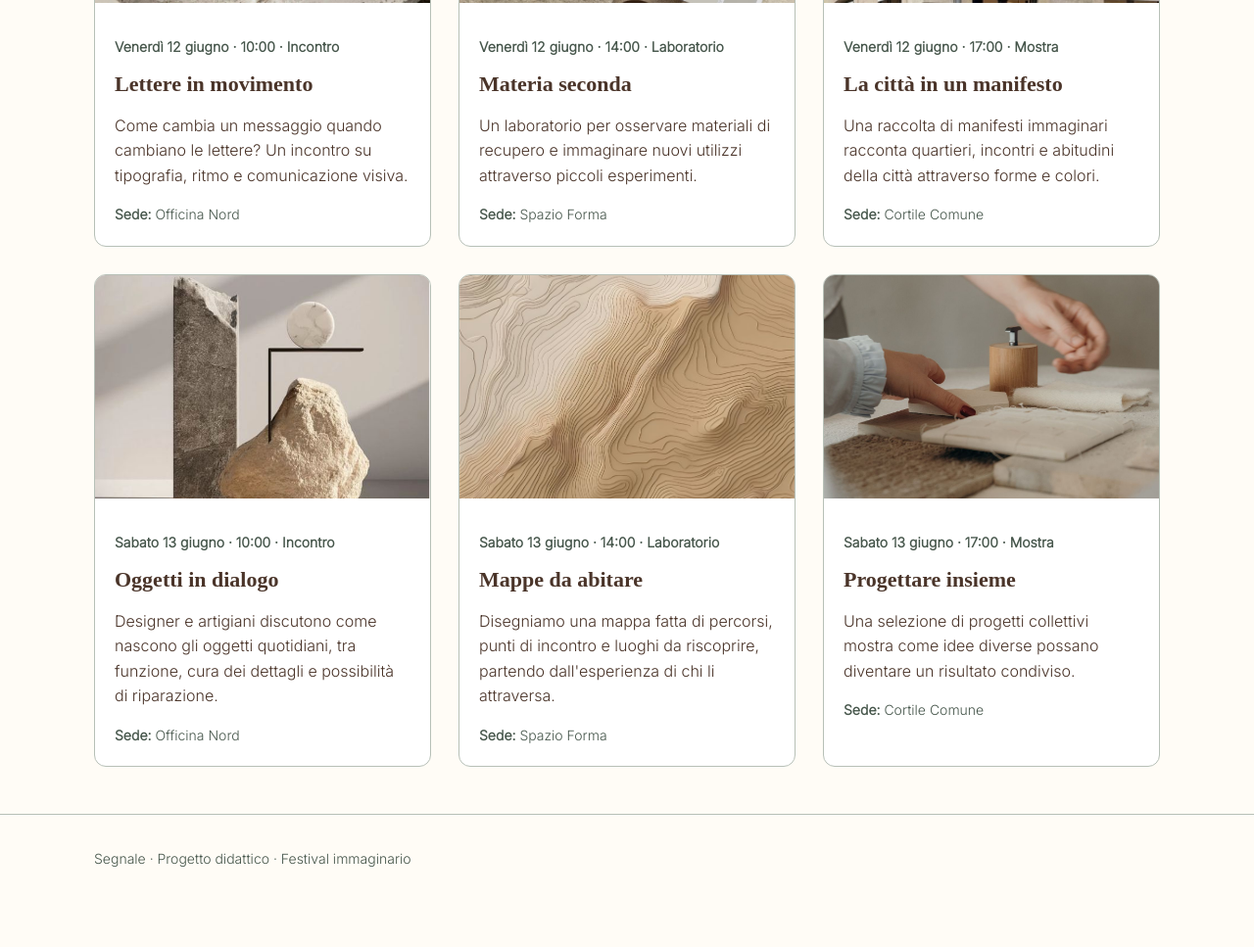
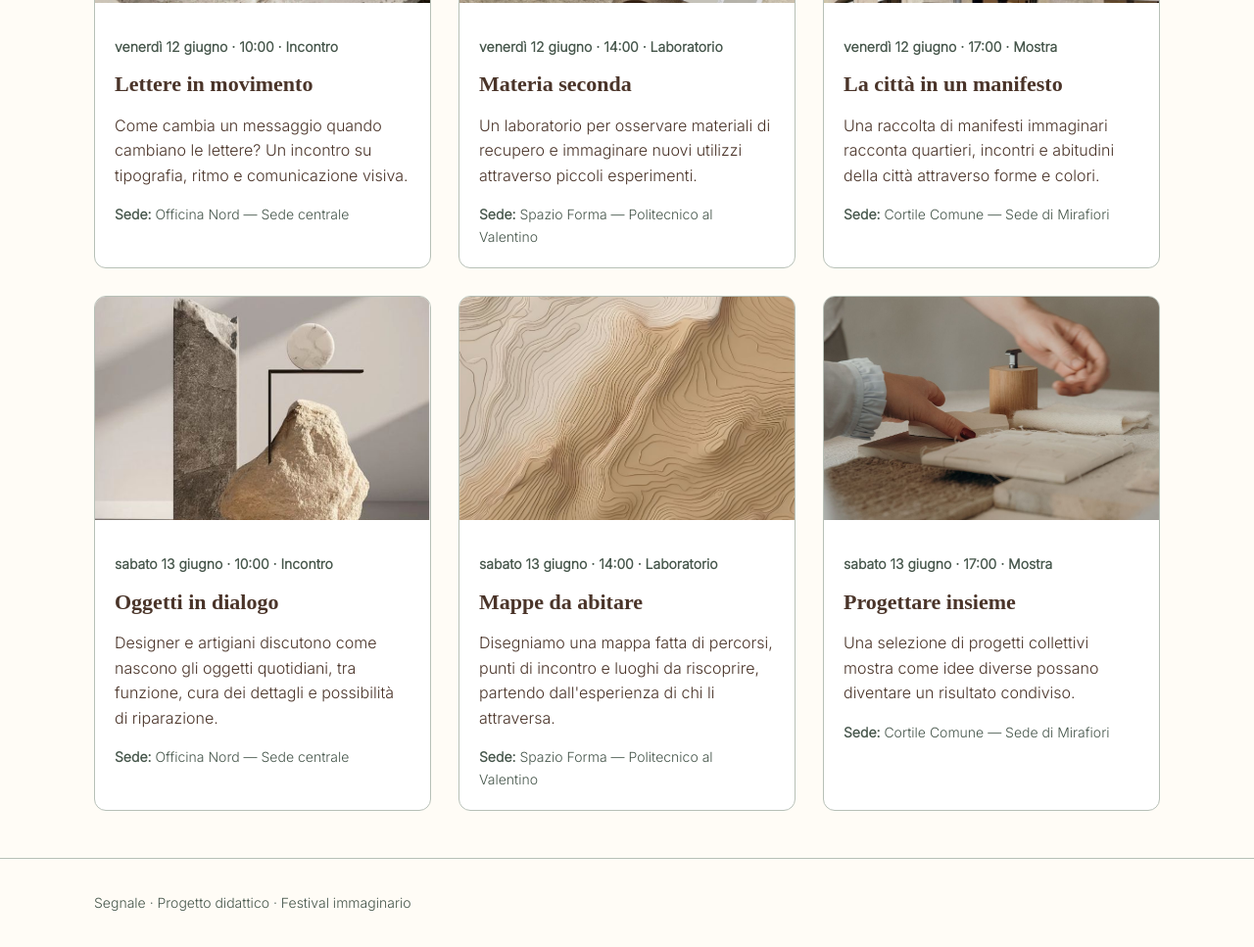
Before and after one commit to LetiziaBeccaria/festival-segnale, a plain HTML site: page programma.html in a window 1280 px wide. Shown: the part 794-1761 px from the top of the page at 98% size. Before the commit the page ends 1717 px from the top, so only its background shows below. Drawn offline with Linux system fonts and the light colour scheme; a web font is replaced by a local one.

Commit message:
versione 2.0 18 novembre

```diff
--- a/dati/eventi.json
+++ b/dati/eventi.json
@@ -58,6 +58,7 @@
     "immagine_alt": "Mappa beige che rappresenta dislivelli.",
     "sede_id": 2
   },
+
 {
     "id": 6,
     "titolo": "Progettare insieme",
--- a/programma.html
+++ b/programma.html
@@ -11,14 +11,14 @@
 </head>
 <body>
   <a class="skip-link" href="#contenuto">Vai al contenuto</a>
+
   <header class="site-header">
     <div class="container">
       <a class="brand" href="index.html">Segnale<span>Festival di design</span></a>
       <nav aria-label="Navigazione principale">
-        <!-- Da completare: collegare questa voce alla Home. -->
-         <a href="index.html">Home</a>
-         <a href="programma.html" aria-current="page">Programma</a>
-         <a href="info.html">Info e luoghi</a>
+        <a href="index.html">Home</a>
+        <a href="programma.html" aria-current="page">Programma</a>
+        <a href="info.html">Info e luoghi</a>
       </nav>
     </div>
   </header>
@@ -33,69 +33,123 @@
 
     <section class="content-section" aria-labelledby="titolo-eventi">
       <h2 id="titolo-eventi">Gli appuntamenti</h2>
-      <div class="event-grid">
-        <article class="event-card">
-          <img src="assets/lettere-in-movimento.jpg" alt="Immagine con libri su un tavolo sovrapposti e una ciotola sopra essi" width="900" height="600">
-          <div class="event-body">
-            <p class="event-meta">Venerdì 12 giugno · 10:00 · Incontro</p>
-            <h3>Lettere in movimento</h3>
-            <p>Come cambia un messaggio quando cambiano le lettere? Un incontro su tipografia, ritmo e comunicazione visiva.</p>
-            <p class="event-place"><strong>Sede:</strong> Officina Nord</p>
-          </div>
-        </article>
-        <article class="event-card">
-          <img src="assets/materia-seconda.jpg" alt="campioni di materiali sovrapposti su un tavolo" width="900" height="600">
-          <div class="event-body">
-            <p class="event-meta">Venerdì 12 giugno · 14:00 · Laboratorio</p>
-            <h3>Materia seconda</h3>
-            <p>Un laboratorio per osservare materiali di recupero e immaginare nuovi utilizzi attraverso piccoli esperimenti.</p>
-            <p class="event-place"><strong>Sede:</strong> Spazio Forma</p>
-          </div>
-        </article>
-        <article class="event-card">
-  <img src="assets/citta-manifesto.jpg" alt="Edificio storico di una città." width="900" height="600">
-  <div class="event-body">
-    <p class="event-meta">Venerdì 12 giugno · 17:00 · Mostra</p>
-    <h3>La città in un manifesto</h3>
-    <p>Una raccolta di manifesti immaginari racconta quartieri, incontri e abitudini della città attraverso forme e colori.</p>
-    <p class="event-place"><strong>Sede:</strong> Cortile Comune</p>
-  </div>
-</article>
-
-<article class="event-card">
-  <img src="assets/oggetti-dialogo.jpg" alt="Forme geometriche di materiali diversi disposte nello spazio." width="900" height="600">
-  <div class="event-body">
-    <p class="event-meta">Sabato 13 giugno · 10:00 · Incontro</p>
-    <h3>Oggetti in dialogo</h3>
-    <p>Designer e artigiani discutono come nascono gli oggetti quotidiani, tra funzione, cura dei dettagli e possibilità di riparazione.</p>
-    <p class="event-place"><strong>Sede:</strong> Officina Nord</p>
-  </div>
-</article>
-
-<article class="event-card">
-  <img src="assets/mappe-abitare.jpg" alt="Mappa dislivelli beige." width="900" height="600">
-  <div class="event-body">
-    <p class="event-meta">Sabato 13 giugno · 14:00 · Laboratorio</p>
-    <h3>Mappe da abitare</h3>
-    <p>Disegniamo una mappa fatta di percorsi, punti di incontro e luoghi da riscoprire, partendo dall'esperienza di chi li attraversa.</p>
-    <p class="event-place"><strong>Sede:</strong> Spazio Forma</p>
-  </div>
-</article>
-
-<article class="event-card">
-  <img src="assets/progettare-insieme.jpg" alt="Mani che organizzano oggetti diversi disposti su un tavolo." width="900" height="600">
-  <div class="event-body">
-    <p class="event-meta">Sabato 13 giugno · 17:00 · Mostra</p>
-    <h3>Progettare insieme</h3>
-    <p>Una selezione di progetti collettivi mostra come idee diverse possano diventare un risultato condiviso.</p>
-    <p class="event-place"><strong>Sede:</strong> Cortile Comune</p>
-  </div>
-</article>
-        <!-- Aggiungere qui gli altri quattro eventi indicati in istruzioni/CONTENUTI-EVENTI.md. -->
+      <div class="event-grid" id="event-grid" aria-live="polite">
+        <p class="reading-text">Caricamento degli appuntamenti…</p>
       </div>
     </section>
   </main>
 
-  <footer class="site-footer"><div class="container"><p>Segnale · Progetto didattico · Festival immaginario</p></div></footer>
+  <footer class="site-footer">
+    <div class="container">
+      <p>Segnale · Progetto didattico · Festival immaginario</p>
+    </div>
+  </footer>
+
+  <script>
+    const eventGrid = document.getElementById("event-grid");
+
+    function mostraMessaggio(testo) {
+      const messaggio = document.createElement("p");
+      messaggio.className = "reading-text";
+      messaggio.textContent = testo;
+      eventGrid.replaceChildren(messaggio);
+    }
+
+    function formattaData(data) {
+      const [anno, mese, giorno] = data.split("-").map(Number);
+      const dataLocale = new Date(anno, mese - 1, giorno);
+
+      return new Intl.DateTimeFormat("it-IT", {
+        weekday: "long",
+        day: "numeric",
+        month: "long"
+      }).format(dataLocale);
+    }
+
+    function creaScheda(evento, sediPerId) {
+      const scheda = document.createElement("article");
+      scheda.className = "event-card";
+
+      const immagine = document.createElement("img");
+      immagine.src = evento.immagine;
+      immagine.alt = evento.immagine_alt;
+      immagine.width = 900;
+      immagine.height = 600;
+      scheda.append(immagine);
+
+      const corpo = document.createElement("div");
+      corpo.className = "event-body";
+
+      const metadati = document.createElement("p");
+      metadati.className = "event-meta";
+      metadati.textContent =
+        `${formattaData(evento.data)} · ${evento.orario} · ${evento.categoria}`;
+      corpo.append(metadati);
+
+      const titolo = document.createElement("h3");
+      titolo.textContent = evento.titolo;
+      corpo.append(titolo);
+
+      const descrizione = document.createElement("p");
+      descrizione.textContent = evento.descrizione;
+      corpo.append(descrizione);
+
+      const sede = document.createElement("p");
+      sede.className = "event-place";
+
+      const etichettaSede = document.createElement("strong");
+      etichettaSede.textContent = "Sede:";
+      sede.append(etichettaSede);
+
+      const nomeSede = sediPerId.get(evento.sede_id) || "Sede da definire";
+      sede.append(document.createTextNode(` ${nomeSede}`));
+      corpo.append(sede);
+
+      scheda.append(corpo);
+      return scheda;
+    }
+
+    async function caricaEventi() {
+      try {
+        const [rispostaEventi, rispostaSedi] = await Promise.all([
+          fetch("dati/eventi.json"),
+          fetch("dati/sedi.json")
+        ]);
+
+        if (!rispostaEventi.ok || !rispostaSedi.ok) {
+          throw new Error("Non è stato possibile leggere uno o più file JSON.");
+        }
+
+        const [eventi, sedi] = await Promise.all([
+          rispostaEventi.json(),
+          rispostaSedi.json()
+        ]);
+
+        if (!Array.isArray(eventi) || !Array.isArray(sedi)) {
+          throw new Error("Il contenuto dei file JSON non è nel formato previsto.");
+        }
+
+        if (eventi.length === 0) {
+          mostraMessaggio("Al momento non ci sono appuntamenti in programma.");
+          return;
+        }
+
+        const sediPerId = new Map(
+          sedi.map((sede) => [sede.id, sede.nome.trim()])
+        );
+
+        eventGrid.replaceChildren(
+          ...eventi.map((evento) => creaScheda(evento, sediPerId))
+        );
+      } catch (errore) {
+        mostraMessaggio(
+          "Non è stato possibile caricare gli appuntamenti. Riprova più tardi."
+        );
+        console.error(errore);
+      }
+    }
+
+    caricaEventi();
+  </script>
 </body>
 </html>
```
Also changed, not shown: info.html (+61 -0 lines). Lines whose indentation alone changed are shown as unchanged.
